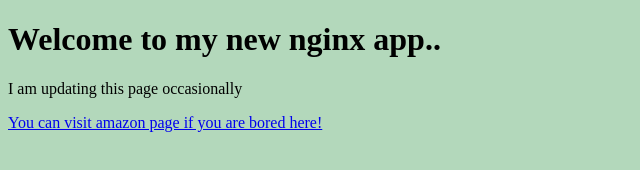
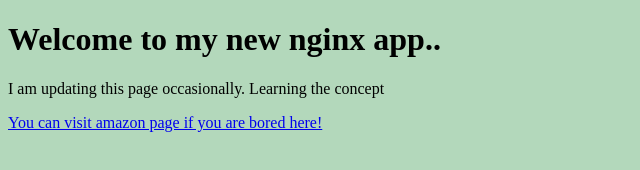
Before and after one commit to mustafa-keles/nginx-app, a plain HTML site: page index.html in a window 1280 px wide. Shown: the whole page, without its empty margins (0-640 px from the left). Drawn offline with Linux system fonts and the light colour scheme.

Commit message:
changes-11/30

```diff
--- a/index.html
+++ b/index.html
@@ -4,7 +4,7 @@
    <body style="background-color:rgb(179, 216, 187);">
       <h1>Welcome to my new nginx app..</h1>
 
-      <p>I am updating this page occasionally</p>
+      <p>I am updating this page occasionally. Learning the concept</p>
       <a href="https://www.amazon.com/">You can visit amazon page if you are bored here!</a>
    </body>
 </html>
```
